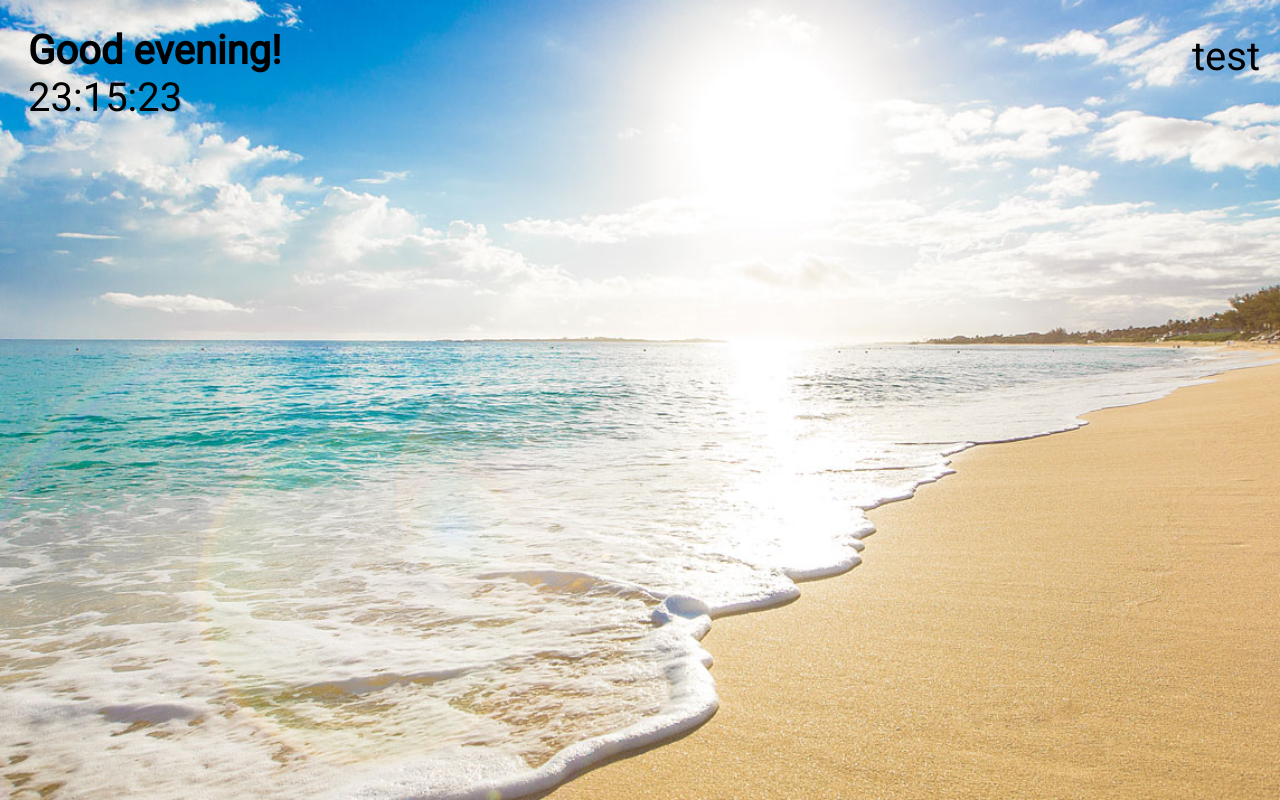
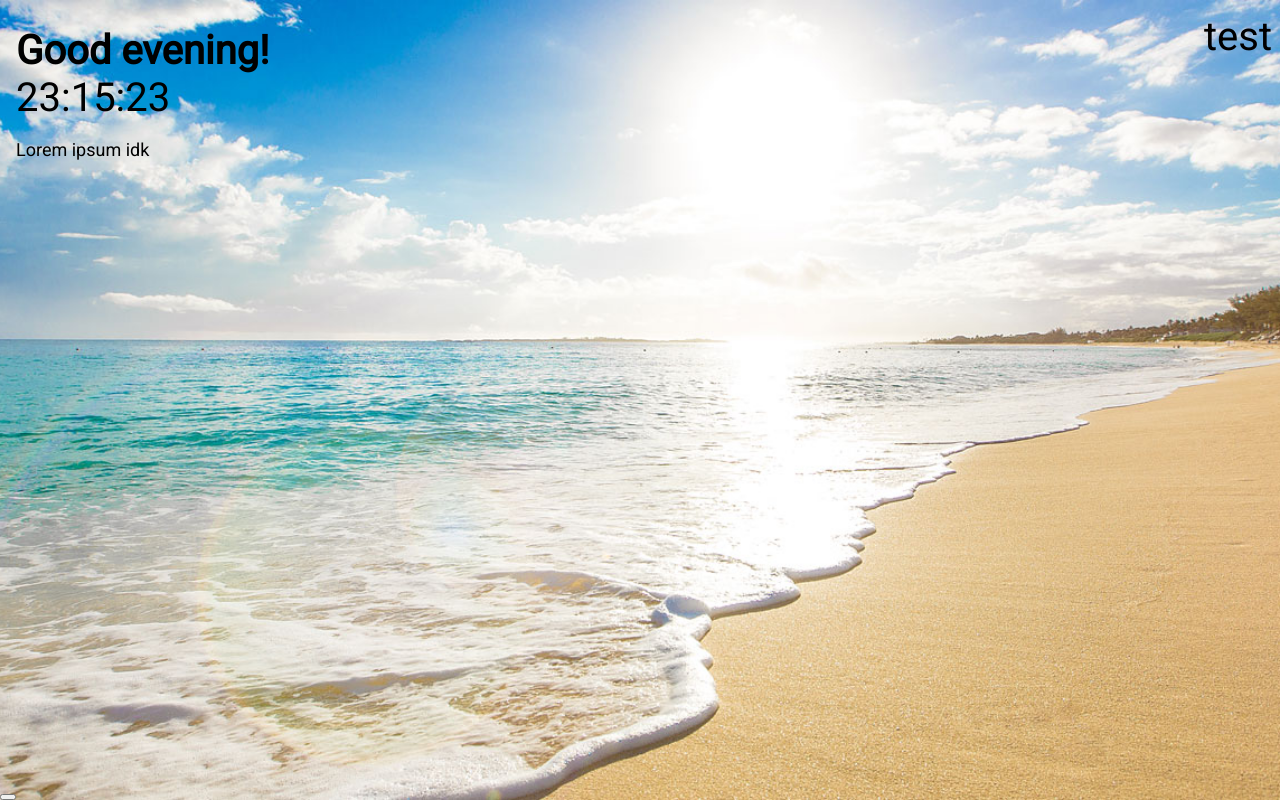
Before and after one commit to Nano-AI/DesktopWeather, an Electron app: page index.html in a window 1280 px wide. Drawn offline with Linux system fonts and the light colour scheme; no server answers.

Commit message:
Initial Commit

```diff
--- a/index.html
+++ b/index.html
@@ -12,6 +12,7 @@
 	<h2 id="time"></h2>
   <p id="quote" style="font-size: large;"></p>
   <h2 id="weather" class="right"></h2>
-	<script type="text/javascript" src="./src/page.js"></script>
+  <button id="change-background" onclick="changeBackground()"></button>
+	<script type="text/javascript" src="./main.js"></script>
   </body>
 </html>
--- a/index.js
+++ b/index.js
@@ -1,4 +1,4 @@
-const { app, BrowserWindow } = require('electron')
+const { app, BrowserWindow } = require('electron');
 
 function createWindow() {
     const win = new BrowserWindow({
--- a/src/page.js
+++ b/main.js
@@ -16,9 +16,13 @@ async function getWeather(){
 
 function test() {
     document.getElementById('weather').innerHTML = "test";
+    document.getElementById('quote').innerHTML = "Lorem ipsum idk";
 }
 
-test();
+function changeBackground() {
+    const { dialog } = require('electron');
+    console.log(dialog.showOpenDialog({ properties: ['openFile', 'multiSelections'] }))
+}
 
 // getWeather()
 
@@ -46,3 +50,5 @@ const userAction = async() => {
 }
 
 userAction();
+
+test();
--- /dev/null
+++ b/src/data.json
@@ -0,0 +1,3 @@
+{
+    "background-image": "./img/Beach.jpg"
+}
--- a/styles.css
+++ b/styles.css
@@ -12,7 +12,8 @@ body {
 
 #quote {
     width: 20rem;
-    margin-left: 0.5em;
+    margin-left: 0.5rem;
+    padding: 0;
 }
 
 h1 {
@@ -20,7 +21,7 @@ h1 {
     padding-bottom: 0px;
     padding-top: 0px;
     margin-bottom: 0px;
-    margin-left: 0.5em;
+    margin-left: 0.5rem;
 }
 
 h2 {
@@ -30,15 +31,15 @@ h2 {
     padding-top: 0px;
     margin-bottom: 0px;
     margin-top: 0px;
-    margin-left: 0.5em;
+    margin-left: 0.5rem;
 }
 
 #weather {
-    margin-block-start: 0.83em;
-    margin-block-end: 0.83em;
+    margin-block-start: 0.83rem;
+    margin-block-end: 0.83rem;
     margin-inline-start: 0px;
     margin-inline-end: 0px;
-    margin-right: 0.5em;
+    margin-right: 0.5rem;
 }
 
 .right {
@@ -46,3 +47,9 @@ h2 {
     top: 0;
     right: 0;
 }
+
+#change-background {
+    position: absolute;
+    bottom: 0;
+    left: 0;
+}
```
